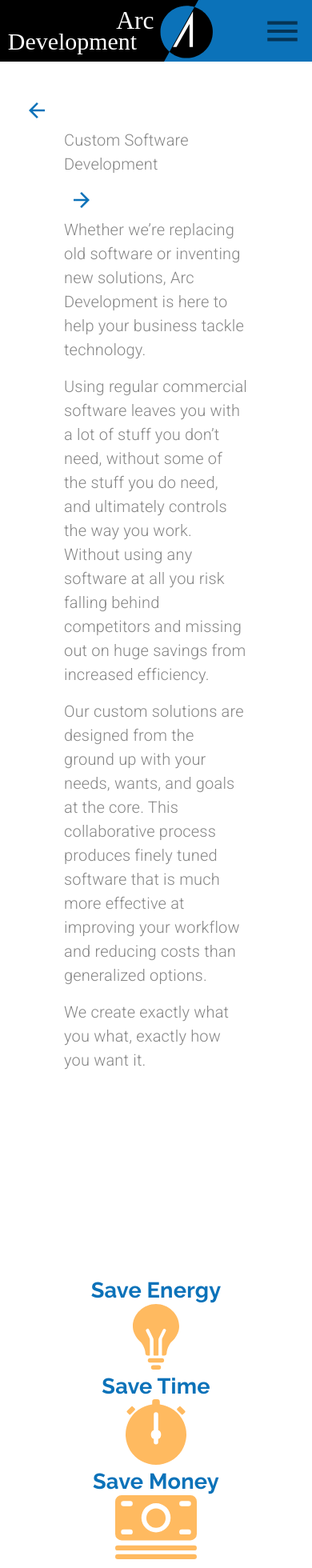
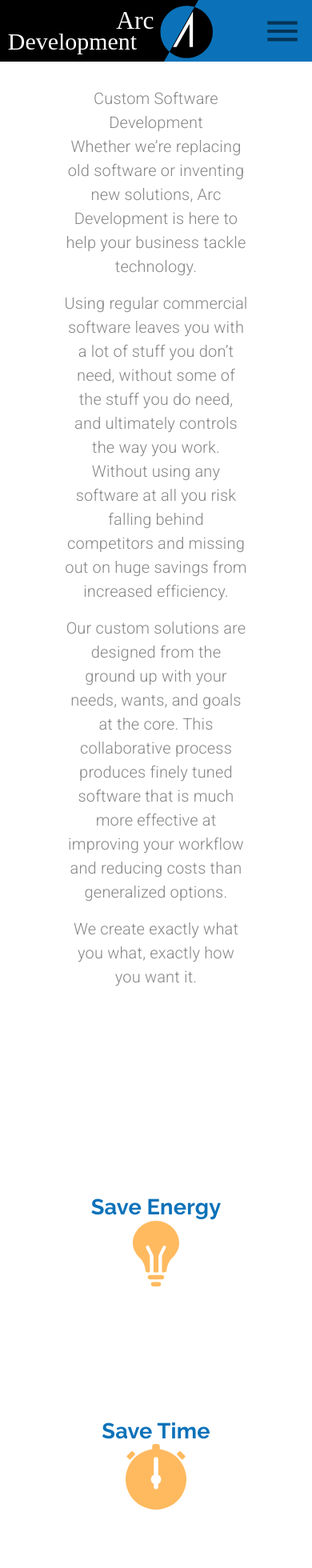
Before and after one commit to Cristianoaf81GIT/Curso-HiFi-Design-material-react, a React (Create React App) app: page /customsoftware in a window 390 px wide. Shown: the top 1960 px of the page at 80% size. Built offline with nearby package versions, Linux system fonts and the light colour scheme.

Commit message:
90. Custom Software Development Page - Responsive Design

```diff
--- a/src/components/CustomSoftware.jsx
+++ b/src/components/CustomSoftware.jsx
@@ -6,6 +6,7 @@ import Grid from '@material-ui/core/Grid';
 import IconButton from '@material-ui/core/IconButton';
 import Typography from '@material-ui/core/Typography';
 import useMediaQuery from '@material-ui/core/useMediaQuery';
+import Hidden from '@material-ui/core/Hidden';
 
 import backArrow from '../assets/backArrow.svg';
 import forwardArrow from '../assets/forwardArrow.svg';
@@ -42,6 +43,7 @@ export default function CustomSoftware(props) {
     const classes = useStyles();
     const theme = useTheme();
     const matchesSM = useMediaQuery(theme.breakpoints.down('sm'));
+    const matchesMD = useMediaQuery(theme.breakpoints.down('md'));
 
     const documentsOptions = {
       loop: true,
@@ -85,7 +87,8 @@ export default function CustomSoftware(props) {
 
     return(
         <Grid container direction="column" className={classes.mainContainer}>
-            <Grid item container direction="row">
+            <Grid item container direction="row" justify={matchesMD ? "center":undefined}>
+                <Hidden mdDown>
                   <Grid
                     item
                     className={classes.arrowContainer}
@@ -100,16 +103,18 @@ export default function CustomSoftware(props) {
                           <img src={backArrow} alt="Back to Services page"/>
                       </IconButton>
                   </Grid>
+                </Hidden>
 
                 <Grid item container direction="column" className={classes.heading}>
                     <Grid item>
-                        <Typography variant="body1">
+                        <Typography  align={matchesMD ? "center" : undefined} variant="body1">
                             Custom Software Development
                         </Typography>
                     </Grid>
                 </Grid>
 
                 {/* comentado em baixo */}
+                <Hidden mdDown>
                 <Grid item className={classes.arrowContainer}>
                     <IconButton
                       style={{backgroundColor: 'transparent'}}
@@ -120,29 +125,29 @@ export default function CustomSoftware(props) {
                         <img src={forwardArrow} alt="forward to iOS/Android App Development"/>
                     </IconButton>
                 </Grid>
-
+                </Hidden>
 
                 <Grid item>
-                    <Typography variant="body1" paragraph>
+                    <Typography align={matchesMD ? "center" : undefined} variant="body1" paragraph>
                     Whether we’re replacing old software or inventing new solutions,
                     Arc Development is here to help your business tackle technology.
                     </Typography>
 
-                    <Typography variant="body1" paragraph>
+                    <Typography align={matchesMD ? "center" : undefined} variant="body1" paragraph>
                     Using regular commercial software leaves you with a lot of stuff
                     you don’t need, without some of the stuff you do need, and
                     ultimately controls the way you work. Without using any software
                     at all you risk falling behind competitors and missing out on huge
                     savings from increased efficiency.
                     </Typography>
-                    <Typography variant="body1" paragraph>
+                    <Typography align={matchesMD ? "center" : undefined} variant="body1" paragraph>
                     Our custom solutions are designed from the ground up with your
                     needs, wants, and goals at the core. This collaborative process
                     produces finely tuned software that is much more effective at
                     improving your workflow and reducing costs than generalized
                     options.
                     </Typography>
-                    <Typography variant="body1" paragraph>
+                    <Typography align={matchesMD ? "center" : undefined} variant="body1" paragraph>
                      We create exactly what you what, exactly how you want it.
                     </Typography>
                 </Grid>
@@ -187,7 +192,11 @@ export default function CustomSoftware(props) {
                 direction="column"
                 md
                 alignItems="center"
-                style={{maxWidth: "40em"}}>
+                style={{
+                  maxWidth: "40em",
+                  marginTop: matchesSM ? "10em" : 0,
+                  marginBottom: matchesSM ? "10em" : 0
+                }}>
                   <Grid item>
                      <Typography variant="h4">Save Time</Typography>
                   </Grid>
@@ -213,9 +222,21 @@ export default function CustomSoftware(props) {
 
             </Grid>
 
-          <Grid item container direction="row" justify="space-around">
+            <Grid
+              item
+              container
+              alignItems={matchesMD ? "center": undefined}
+              direction={matchesMD ? "column" : "row"}
+              justify="space-around"
+            >
 
-              <Grid item container className={classes.itemContainer} md>
+            <Grid
+              item
+              container
+              className={classes.itemContainer}
+              style={{marginBottom: matchesMD ? "15em" : 0}}
+              md
+            >
 
                 <Grid item container direction="column" md>
                   <Grid item>
@@ -313,9 +334,22 @@ export default function CustomSoftware(props) {
             </Grid>
           </Grid>
 
-          <Grid item container direction="row" justify="space-around">
+          <Grid
+            item
+            container
+            alignItems={matchesMD ? "center": undefined}
+            direction={matchesMD ? "column" : "row"}
+            justify="space-around"
+            style={{marginBottom: "10em"}}
+          >
 
-              <Grid item container className={classes.itemContainer} md>
+          <Grid
+            item
+            container
+            className={classes.itemContainer}
+            style={{marginBottom: matchesMD ? "15em" : 0}}
+            md
+          >
 
                 <Grid item container direction="column" md>
                   <Grid item>
```
Also changed, not shown: 2 other files (tests, documents, lock files or other folders). Lines whose indentation alone changed are shown as unchanged.
